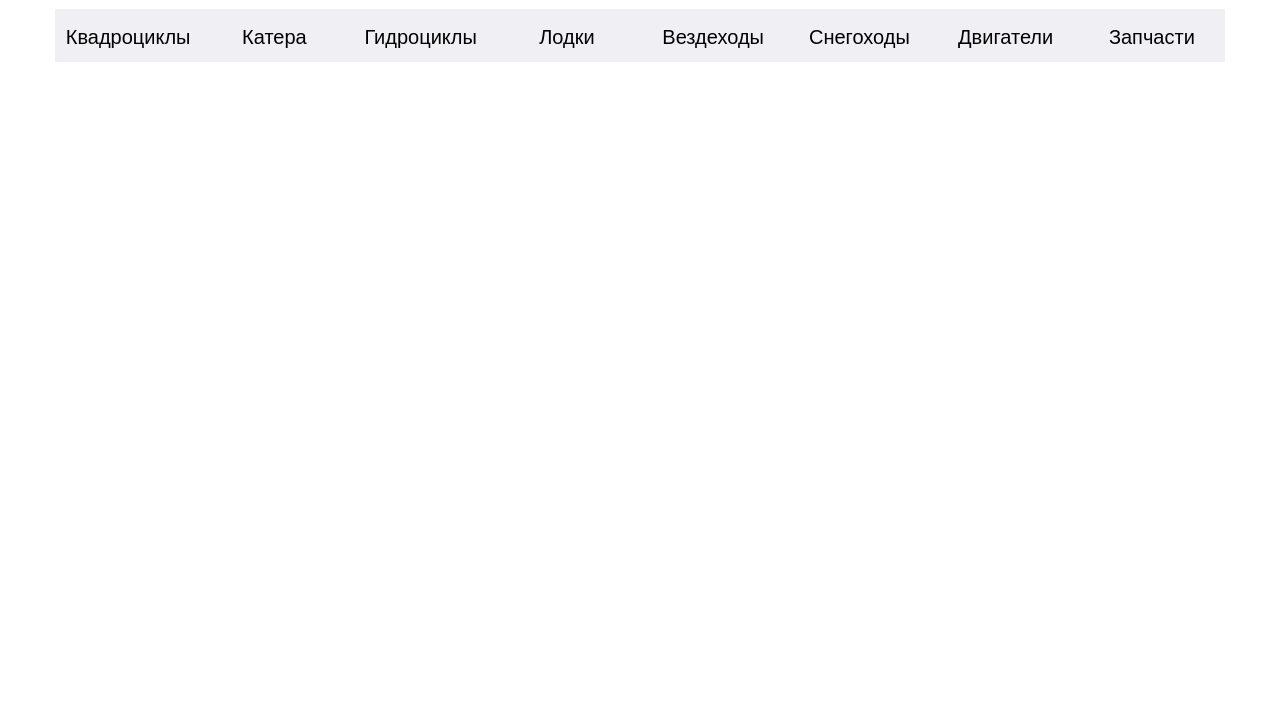
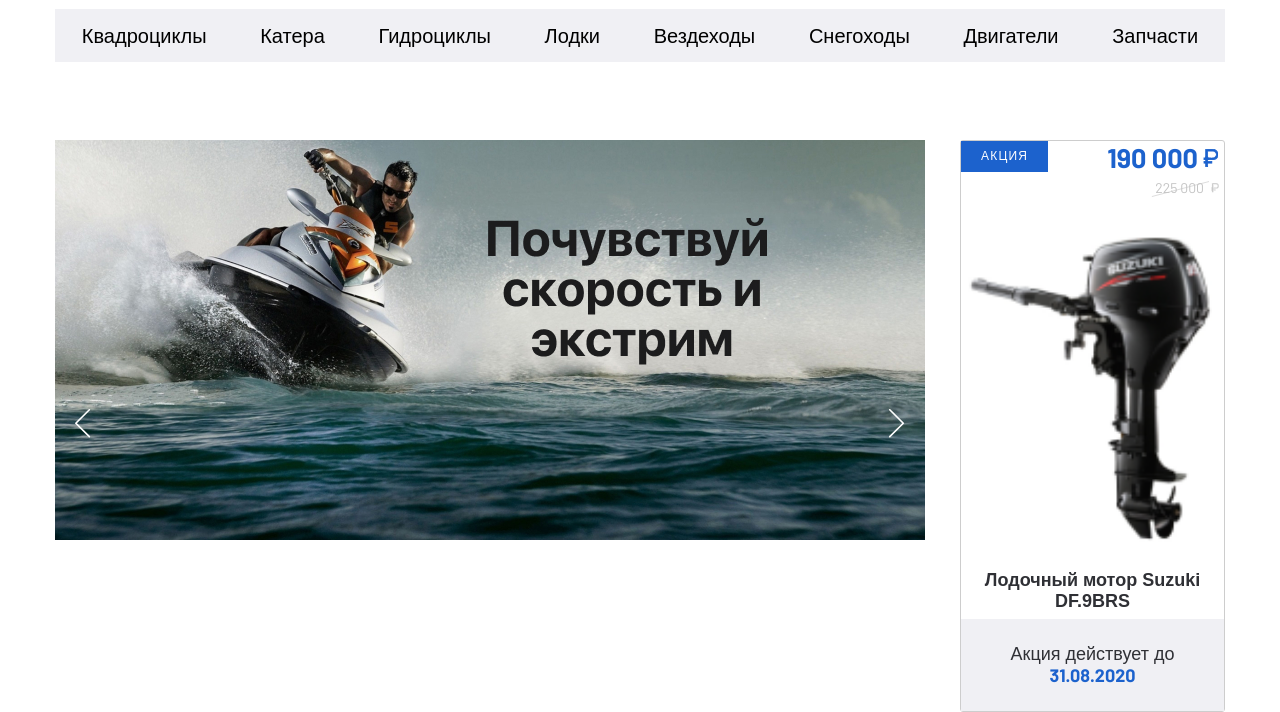
Before and after one commit to Vasiliy11/online-store, a website: page app/index.html in a window 1280 px wide. Shown: the part 113-825 px from the top of the page. Before the commit the page ends 800 px from the top, so only its background shows below. Drawn offline with Linux system fonts and the light colour scheme.

Commit message:
Created section with slider and sale block

```diff
--- a/app/index.html
+++ b/app/index.html
@@ -5,6 +5,7 @@
     <meta name="viewport" content="width=device-width, initial-scale=1.0">
     <title>Online shop</title>
     <link rel="stylesheet" href="css/style.min.css">
+    <link href="https://fonts.googleapis.com/css2?family=Barlow:wght@400;700&display=swap" rel="stylesheet">
 </head>
 <body>
     <header class="header">
@@ -91,6 +92,59 @@
         </div>
     </header>
 
+    <!-- Slider -->
+    <section class="banner-section">
+        <div class="container">
+            <div class="banner-section__inner">
+                <div class="banner-section__slider">
+                    <a class="banner-section__slider-item" href="#">
+                        <img class="banner-section__slider-img" src="images/banner-slider.jpg" alt="">
+                    </a>
+                    <a class="banner-section__slider-item" href="#">
+                        <img class="banner-section__slider-img" src="images/banner-slider.jpg" alt="">
+                    </a>
+                    <a class="banner-section__slider-item" href="#">
+                        <img class="banner-section__slider-img" src="images/banner-slider.jpg" alt="">
+                    </a>
+                    <a class="banner-section__slider-item" href="#">
+                        <img class="banner-section__slider-img" src="images/banner-slider.jpg" alt="">
+                    </a>
+                    <a class="banner-section__slider-item" href="#">
+                        <img class="banner-section__slider-img" src="images/banner-slider.jpg" alt="">
+                    </a>
+                    <a class="banner-section__slider-item" href="#">
+                        <img class="banner-section__slider-img" src="images/banner-slider.jpg" alt="">
+                    </a>
+                </div>
+                <a class="banner-section__item sale-item" href="#">
+                    <div class="sale-item__top">
+                        <div class="sale-item__info">
+                            акция
+                        </div>
+                        <div class="sale-item__price">
+                            <div class="sale-item__price-new">
+                                190 000
+                            </div>
+                            <div class="sale-item__price-old">
+                                225 000
+                            </div>
+                        </div>
+                    </div>
+                    <img class="sale-item__img" src="images/content/sale-1.png" alt="">
+                    <h4 class="sale-item__title">
+                        Лодочный мотор Suzuki DF.9BRS
+                    </h4>
+                    <div class="sale-item__footer">
+                        Акция действует до
+                        <span>31.08.2020</span>
+                    </div>
+                </a>
+            </div>
+        </div>
+    </section>
+    <!-- ||Slider -->
 
+<script src="js/libs.min.js"></script>
+<script src="js/main.js"></script>
 </body>
 </html>
--- /dev/null
+++ b/app/js/main.js
@@ -0,0 +1,9 @@
+$(function(){
+
+    $('.banner-section__slider').slick({
+        dots:true,
+        prevArrow: '<button class="slick-arrows slick-arrows--prev"><img src="./images/arrow-left.svg" alt=""></button>' ,
+        nextArrow: '<button class="slick-arrows slick-arrows--next"><img src="./images/arrow-right.svg" alt=""></button>'
+    });
+
+});
--- a/app/scss/_global.scss
+++ b/app/scss/_global.scss
@@ -24,6 +24,10 @@ h1,h2,h3,h4,h5,h6{
     margin: 0;
 }
 
+p{
+    margin: 0;
+}
+
 body{
     color: 2f3035;
     font-family: 'SFProDisplay-Regular', sans-serif;
--- a/app/scss/_header.scss
+++ b/app/scss/_header.scss
@@ -80,10 +80,7 @@
         transition: all .3s;
         font-weight: 400;
         padding: 15px 0 14px;
-        position: absolute;
-        top: 50%;
-        left: 50%;
-        transform: translate(-50%, -50%);
+        position: relative;
         &:before{
             content: "";
             width: 0;
@@ -96,7 +93,7 @@
             transition: all .3s;
         }
         &:hover{
-            color: #000;
+            color: #1c62cd;
             &::before{
                 width: 100%;
                 left: 0;
@@ -107,5 +104,5 @@
 }
 
 .header__bottom{
-    margin-bottom: 70px;
+    margin-bottom: 78px;
 }
--- /dev/null
+++ b/app/scss/_slider.scss
@@ -0,0 +1,160 @@
+.banner-section__inner{
+    display: flex;
+    justify-content: space-between;
+}
+
+.banner-section__slider{
+    max-width: 870px;
+}
+
+.slick-arrows{
+    position: absolute;
+    top: 50%;
+    transform: translateY(-50%);
+    background-color: transparent;
+    border: none;
+    margin: 0;
+    padding: 0;
+    z-index: 5;
+    cursor: pointer;
+    outline: none;
+}
+
+.slick-arrows--prev{
+    left: 20px;
+}
+
+.slick-arrows--next{
+    right: 20px;
+}
+
+.slick-dots{
+    position: absolute;
+    bottom: 40px;
+    left: 0;
+    right: 0;
+    text-align: center;
+}
+
+.slick-dots li{
+    display: inline-block;
+    padding: 0 5px;
+}
+
+
+.slick-dots button{
+    padding: 0;
+    font-size: 0;
+    margin: 0;
+    width: 11px;
+    height: 11px;
+    border: 1px solid #fff;
+    border-radius: 50%;
+    background-color: transparent;
+    outline: none;
+}
+
+.slick-active button{
+    background-color: #fff;
+}
+
+.banner-section__slider-img{
+    object-fit: cover;
+    min-height: 400px;
+}
+
+.sale-item{
+    max-width: 265px;
+    text-align: center;
+    border: 1px solid #CDCDCD;
+    border-radius: 3px;
+    display: flex;
+    flex-direction: column;
+    justify-content: space-between;
+    &__price{
+        font-family: 'Barlow', sans-serif;
+        text-align: right;
+    }
+    &__top{
+        display: flex;
+        justify-content: space-between;
+        align-items: flex-start;
+    }
+    &__info{
+        font-size: 12px;
+        line-height: 15px;
+        letter-spacing: 0.1em;
+        text-transform: uppercase;
+        color: #FFFFFF;
+        padding: 8px 20px;
+        background-color: #1C62CD;
+    }
+    &__price-new{
+        font-style: normal;
+        font-weight: 700;
+        font-size: 27px;
+        line-height: 32px;
+        color: #1C62CD;
+        margin-right: 6px;
+        padding-right: 20px;
+        position: relative;
+        &:after{
+            content: "";
+            background-image: url('../images/icons-price.svg');
+            position: absolute;
+            right: 0;
+            top: 8px;
+            width: 15px;
+            height: 18px;
+        }
+    }
+    &__price-old{
+        font-weight: 400;
+        font-size: 14px;
+        line-height: 17px;
+        color: #C4C4C4;
+        margin-right: 15px;
+        position: relative;
+        padding: 2px 5px;
+        background-image: url(../images/old-line.svg);
+        background-repeat: no-repeat;
+        background-size: cover;
+        display: inline-block;
+        &:after{
+            content: "";
+            background-image: url('../images/icons-price-old.svg');
+            position: absolute;
+            right: -10px;
+            top: 6px;
+            width: 8px;
+            height: 10px;
+        }
+    }
+    &__title{
+        font-family: 'SFProDisplay-Bold', sans-serif;
+        font-weight: 700;
+        font-size: 18px;
+        line-height: 21px;
+        color: #2F3035;
+        margin-bottom: 7px;
+    }
+    &__footer{
+        font-weight: 400;
+        font-size: 18px;
+        line-height: 21px;
+        text-align: center;
+        color: #2F3035;
+        background-color: #f0f0f4;
+        padding: 25px 20px;
+    }
+    &__footer span{
+            font-family: 'Barlow', sans-serif;
+            font-style: normal;
+            font-weight: 700;
+            display: block;
+            color: #1C62CD;
+    }
+    &__img{
+        object-fit: contain;
+    }
+}
--- a/app/scss/style.scss
+++ b/app/scss/style.scss
@@ -2,3 +2,4 @@
 @import 'fonts.scss';
 @import 'global.scss';
 @import 'header.scss';
+@import 'slider.scss';
--- a/gulpfile.js
+++ b/gulpfile.js
@@ -48,6 +48,7 @@ gulp.task('script', function(){
 
 gulp.task('js', function(){
   return gulp.src([
+    'node_modules/jquery/dist/jquery.js',
     'node_modules/slick-carousel/slick/slick.js'
   ])
     .pipe(concat('libs.min.js'))
@@ -65,7 +66,7 @@ gulp.task('browser-sync', function() {
 });
 
 gulp.task('export', function(){
-  let buildHtml = gulp.src('app/**/*.html')
+  let buildHtml = gulp.src('app/*.html')
     .pipe(gulp.dest('dist'));
 
   let BuildCss = gulp.src('app/css/**/*.css')
@@ -87,6 +88,6 @@ gulp.task('watch', function(){
   gulp.watch('app/js/*.js', gulp.parallel('script'))
 });
 
-gulp.task('build', gulp.series('clean', 'export'))
+gulp.task('build', gulp.series('clean','export'))
 
 gulp.task('default', gulp.parallel('css' ,'scss', 'js', 'browser-sync', 'watch'));
--- a/package.json
+++ b/package.json
@@ -21,6 +21,8 @@
     "normalize.css": "^8.0.1"
   },
   "dependencies": {
+    "jquery": "^3.5.1",
+    "save-dev": "0.0.1-security",
     "slick-carousel": "^1.8.1"
   }
 }
```
Also changed, not shown: app/css/style.min.css, app/images/arrow-left.svg (added), app/images/arrow-right.svg (added), app/images/banner-slider.jpg (added), app/images/content/sale-1.png (added), app/images/icons-price-old.svg (added), app/images/icons-price.svg (added), app/images/old-line.svg (added), app/js/libs.min.js, 1 other file.
